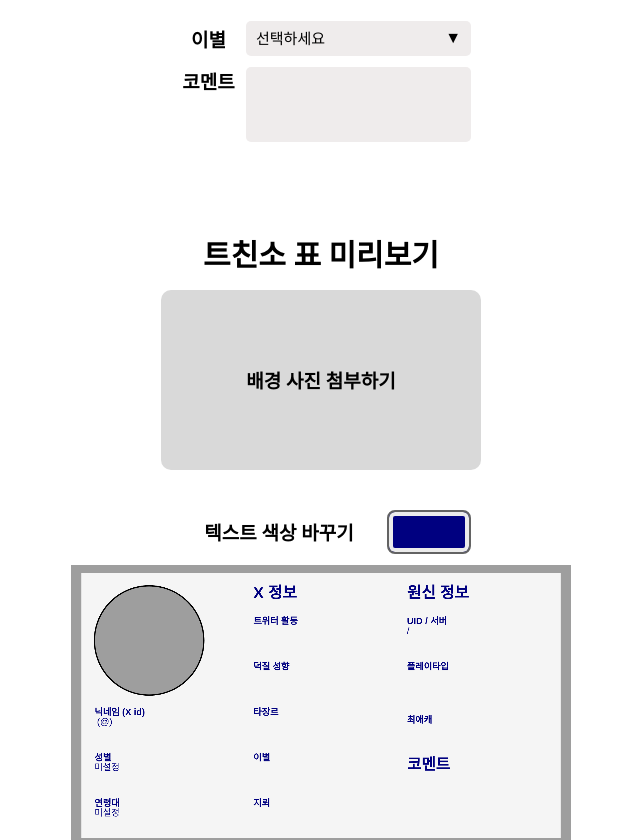
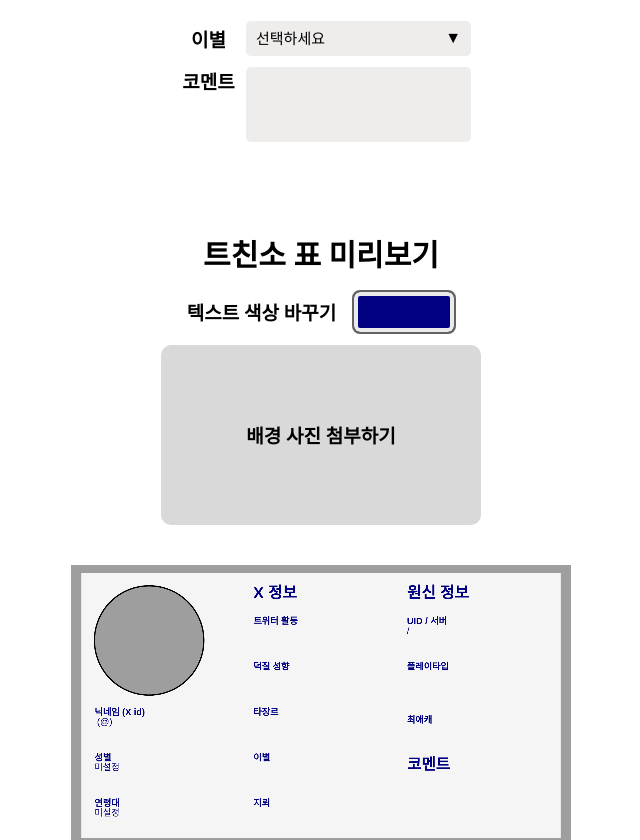
Before and after one commit to ParkGiraffe/genshin-xchinso-autogen, a Next.js app: page / in a window 1280 px wide. Shown: the part 2033-2873 px from the top of the page, without its empty margins (319-959 px from the left). Built offline with nearby package versions, Linux system fonts and the light colour scheme.

Commit message:
Feat: ChromePicker 디자인 적용

```diff
--- a/src/app/page.js
+++ b/src/app/page.js
@@ -160,15 +160,13 @@ export default function Home() {
           />
           <SectionDivder />
           <TopText>트친소 표 미리보기</TopText>
+          <TextColorPicker color={color} onChange={(e) => setColor(e)} />
           <BackgroundImage
             imageUpload={backImage}
             onUpload={(event) => {
               setBackImage(URL.createObjectURL(event.target.files[0]));
             }}
           />
-
-          <TextColorPicker color={color} onChange={(e) => setColor(e)} />
-
           <ImageCanvas
             backImage={backImage}
             bio={bio}
@@ -186,6 +184,7 @@ export default function Home() {
             farewell={farewell}
             trap={trap}
             playType={playType}
+            color={color}
           />
 
           <Button type="button" onClick={toggleMake2d}>
@@ -229,6 +228,7 @@ export default function Home() {
                 farewell={farewell}
                 trap={trap}
                 playType={playType}
+                color={color}
               />
             </>
           )}
--- a/src/components/ImageCanvas.js
+++ b/src/components/ImageCanvas.js
@@ -17,6 +17,7 @@ const ImageCanvas = ({
   genre,
   farewell,
   trap,
+  color,
 }) => {
   const canvasRef = useRef(null);
 
@@ -55,7 +56,7 @@ const ImageCanvas = ({
       const scaleFactor = canvas.width / 1920;
       const fontDefaultSize = 35;
       ctx.font = `${fontDefaultSize * scaleFactor}px Arial`;
-      ctx.fillStyle = "#000080"; // 텍스트 색상
+      ctx.fillStyle = color; // 텍스트 색상
       ctx.textAlign = "left"; // 텍스트 정렬
 
       // 텍스트 출력 위치
@@ -289,6 +290,7 @@ const ImageCanvas = ({
     genre,
     farewell,
     trap,
+    color,
   ]);
 
   return (
--- a/src/components/ImageCanvasFHD.js
+++ b/src/components/ImageCanvasFHD.js
@@ -19,6 +19,7 @@ const ImageCanvasFHD = forwardRef(
       farewell,
       trap,
       playType,
+      color,
     },
     ref
   ) => {
@@ -59,7 +60,7 @@ const ImageCanvasFHD = forwardRef(
         const scaleFactor = canvas.width / 1920;
         const fontDefaultSize = 35;
         ctx.font = `${fontDefaultSize * scaleFactor}px Arial`;
-        ctx.fillStyle = "#000080"; // 텍스트 색상
+        ctx.fillStyle = color; // 텍스트 색상
         ctx.textAlign = "left"; // 텍스트 정렬
 
         // 텍스트 출력 위치
@@ -293,6 +294,7 @@ const ImageCanvasFHD = forwardRef(
       genre,
       farewell,
       trap,
+      color,
     ]);
 
     return (
--- a/src/components/TextColorPicker.js
+++ b/src/components/TextColorPicker.js
@@ -21,7 +21,7 @@ const TextColorPicker = (props) => {
           onClick={togglePicker} // 클릭하면 ChromePicker 토글
           style={{
             backgroundColor: color,
-            width: "80px",
+            width: "100px",
             height: "40px",
             border: "2px solid #636363", // 바깥 테두리
             boxShadow: "inset 0 0 0 4px #EBEBEB", // 내부 테두리
@@ -30,11 +30,12 @@ const TextColorPicker = (props) => {
           }}
         ></div>
         {showPicker && (
-          <div style={{ position: "absolute" }}>
+          <div style={{ position: "absolute", transform: "translateX(-80px)" }}>
             <ChromePicker color={color} onChange={(e) => onChange(e.hex)} />
           </div>
         )}
       </div>
+      <div style={{width: '15px'}}/>
     </OneLineContainer>
   );
 };
```
